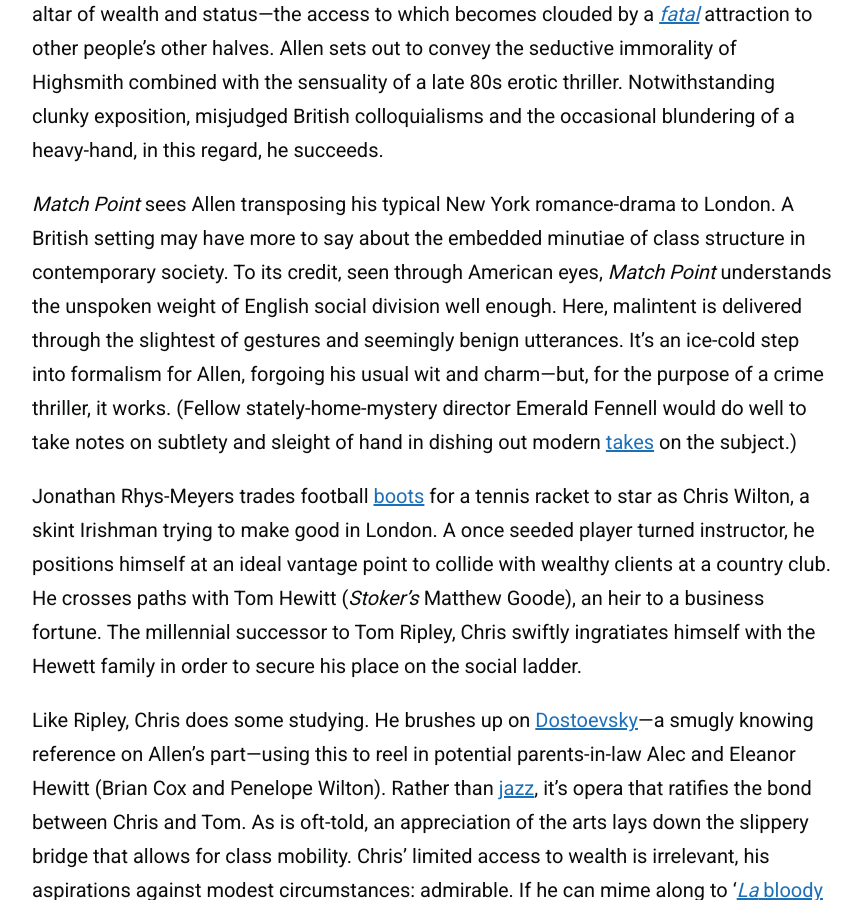
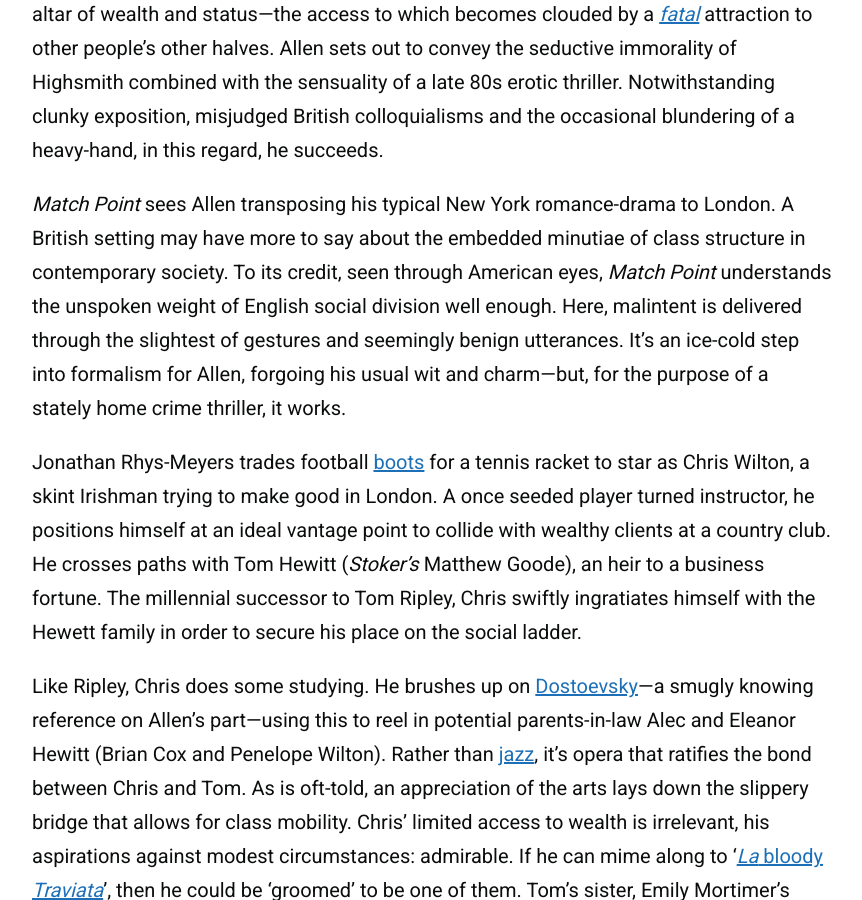
Before and after one commit to zoeurl/zoedowney.github.io, a Jekyll site: the page built from _posts/2024-02-22-match-point.md, in a window 1280 px wide and 900 px high, scrolled down 1391 px. Shown: the whole window, without its empty margins (208-1070 px from the left). Built offline with Jekyll 4.4.1, drawn with Linux system fonts in a browser that asks for light colours.

Commit message:
Update 2024-02-22-match-point.md

```diff
--- a/_posts/2024-02-22-match-point.md
+++ b/_posts/2024-02-22-match-point.md
@@ -13,7 +13,7 @@
 
 The tennis metaphor is the apt rule of play for this story. The players: another set of affable [husbands and wives](https://www.nytimes.com/1992/09/18/movies/review-film-husbands-and-wives-fact-fiction-it-doesn-t-matter.html) who—seemingly out of sheer boredom—fall haplessly into each others' beds. It's a sturdy and reliable Allen set-up that allows for the typical scrutinising of the formation and disintegration of relationships; the distinction between love and lust, and whether it’s worth relinquishing ambition for true passion. On the side, we receive an outsider’s view of Europe, British society and the supposedly coveted upper class; with glamour and manipulation lifted from _[The Talented Mr. Ripley](https://www.zoedowney.com/the-talented-mr-ripley/)_, _Unfaithful_ and _Cruel Intentions_. It’s also a revisitation of themes from his 1989 release _Crimes and Misdemeanors_. Once again, brutish designs are drawn together whilst worshipping at the altar of wealth and status—the access to which becomes clouded by a [_fatal_](https://www.rogerebert.com/reviews/fatal-attraction-1987) attraction to other people's other halves. Allen sets out to convey the seductive immorality of Highsmith combined with the sensuality of a late 80s erotic thriller. Notwithstanding clunky exposition, misjudged British colloquialisms and the occasional blundering of a heavy-hand, in this regard, he succeeds.
 
-_Match Point_ sees Allen transposing his typical New York romance-drama to London. A British setting may have more to say about the embedded minutiae of class structure in contemporary society. To its credit, seen through American eyes, _Match Point_ understands the unspoken weight of English social division well enough. Here, malintent is delivered through the slightest of gestures and seemingly benign utterances. It’s an ice-cold step into formalism for Allen, forgoing his usual wit and charm—but, for the purpose of a crime thriller, it works. (Fellow stately-home-mystery director Emerald Fennell would do well to take notes on subtlety and sleight of hand in dishing out modern [takes](https://www.rogerebert.com/reviews/saltburn-movie-review-2023) on the subject.)
+_Match Point_ sees Allen transposing his typical New York romance-drama to London. A British setting may have more to say about the embedded minutiae of class structure in contemporary society. To its credit, seen through American eyes, _Match Point_ understands the unspoken weight of English social division well enough. Here, malintent is delivered through the slightest of gestures and seemingly benign utterances. It’s an ice-cold step into formalism for Allen, forgoing his usual wit and charm—but, for the purpose of a stately home crime thriller, it works.
 
 Jonathan Rhys-Meyers trades football [boots](https://en.wikipedia.org/wiki/Bend_It_Like_Beckham) for a tennis racket to star as Chris Wilton, a skint Irishman trying to make good in London. A once seeded player turned instructor, he positions himself at an ideal vantage point to collide with wealthy clients at a country club. He crosses paths with Tom Hewitt (_Stoker's_ Matthew Goode), an heir to a business fortune. The millennial successor to Tom Ripley, Chris swiftly ingratiates himself with the Hewett family in order to secure his place on the social ladder.
 
```
